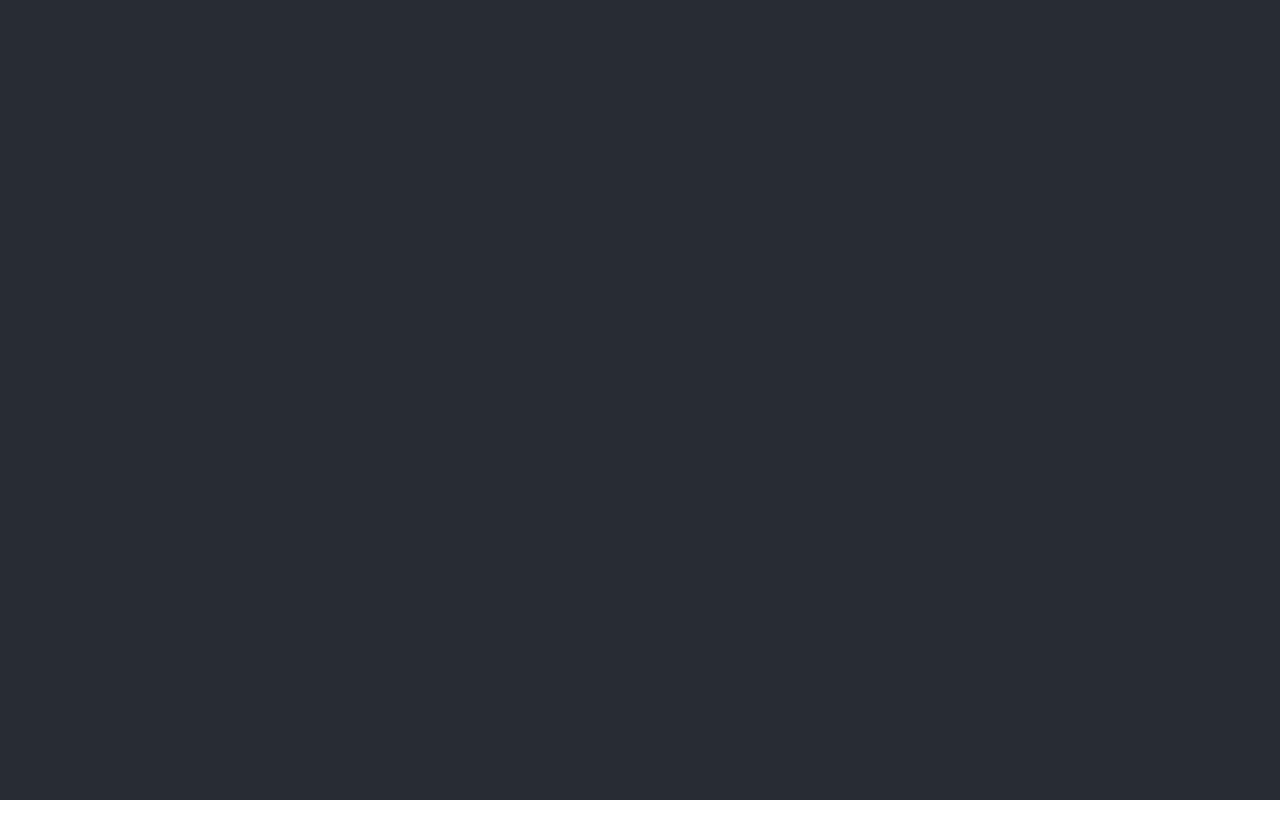
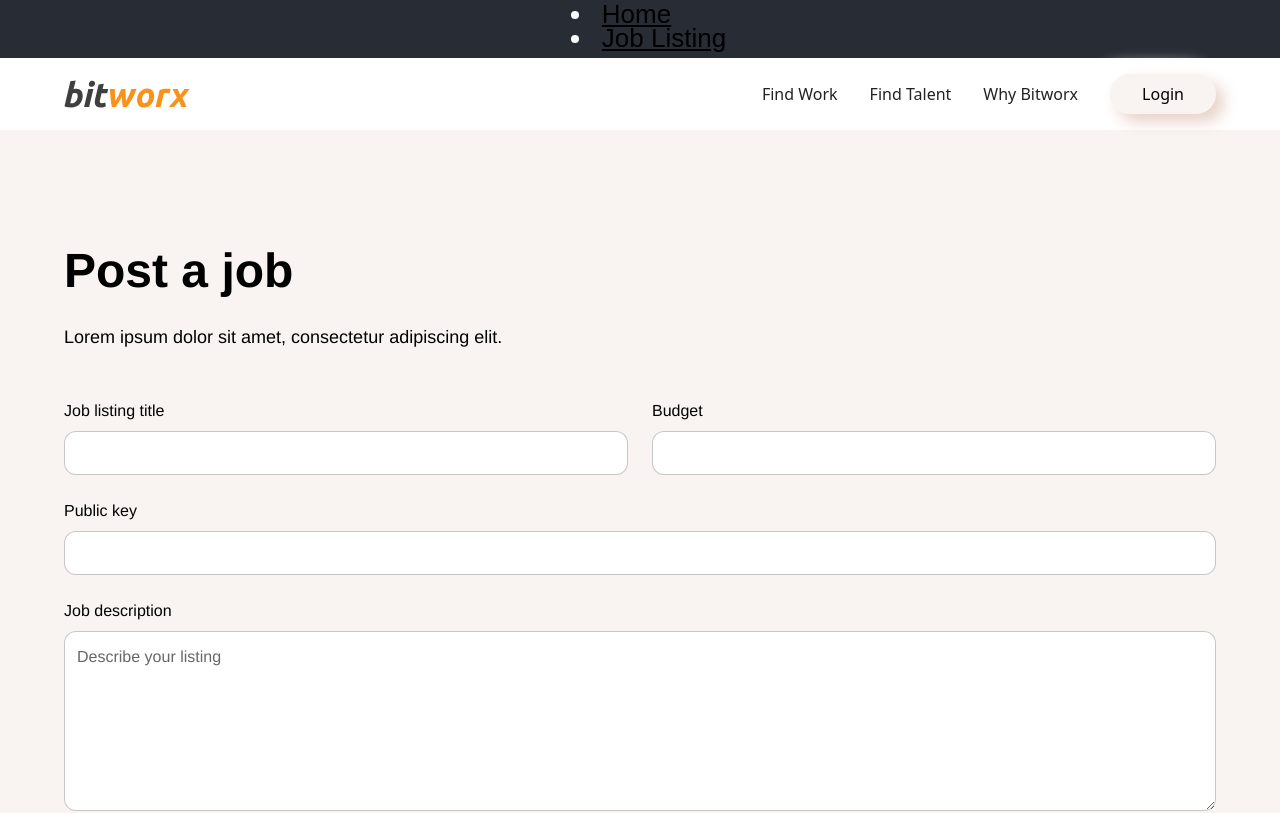
Before and after one commit to dillon-co/bitworks, a React (Create React App) app: page /job-listing in a window 1280 px wide. Shown: the top 813 px of the page. Built offline with nearby package versions, Linux system fonts and the light colour scheme; no server answers.

Commit message:
View update

```diff
--- a/package.json
+++ b/package.json
@@ -12,6 +12,7 @@
     "@types/react-dom": "^18.0.11",
     "react": "^18.2.0",
     "react-dom": "^18.2.0",
+    "react-router-dom": "^5.3.4",
     "react-scripts": "5.0.1",
     "typescript": "^4.9.5",
     "web-vitals": "^2.1.4"
@@ -39,5 +40,8 @@
       "last 1 firefox version",
       "last 1 safari version"
     ]
+  },
+  "devDependencies": {
+    "@types/react-router-dom": "^5.3.3"
   }
 }
--- a/src/App.tsx
+++ b/src/App.tsx
@@ -1,14 +1,35 @@
 import React from 'react';
+import { BrowserRouter as Router, Route, Switch, Link } from 'react-router-dom';
 import logo from './logo.svg';
 import './App.css';
+import IndexView from './views/IndexView';
+import JobListingView from './views/JobListingView';
+import './styles';
+import './scripts';
 
 function App() {
   return (
-    <div className="App">
-      <header className="App-header">
+    <Router>
+      <div className="App">
+        <header className="App-header">
+          <nav>
+            <ul>
+              <li>
+                <Link to="/">Home</Link>
+              </li>
+              <li>
+                <Link to="/job-listing">Job Listing</Link>
+              </li>
+            </ul>
+          </nav>
 
-      </header>
-    </div>
+          <Switch>
+            <Route exact path="/" component={IndexView} />
+            <Route path="/job-listing" component={JobListingView} />
+          </Switch>
+        </header>
+      </div>
+    </Router>
   );
 }
 
--- a/src/views/IndexView.js
+++ b/src/views/IndexView.js
@@ -2,10 +2,13 @@
 
 import React from 'react'
 import { createScope, map, transformProxies } from './helpers'
+import '../styles'
+import '../scripts'
+
 
 const scripts = [
   { loading: fetch("https://d3e54v103j8qbb.cloudfront.net/js/jquery-3.5.1.min.dc5e7f18c8.js?site=63f55220e76aa41c96709c83").then(body => body.text()), isAsync: false },
-  { loading: fetch("js/webflow.js").then(body => body.text()), isAsync: false },
+  { loading: fetch("../public/js/webflow.js").then(body => body.text()), isAsync: false },
 ]
 
 let Controller
--- a/src/views/JobListingView.js
+++ b/src/views/JobListingView.js
@@ -2,10 +2,12 @@
 
 import React from 'react'
 import { createScope, map, transformProxies } from './helpers'
+import '../styles'
+import '../scripts'
 
 const scripts = [
   { loading: fetch("https://d3e54v103j8qbb.cloudfront.net/js/jquery-3.5.1.min.dc5e7f18c8.js?site=63f55220e76aa41c96709c83").then(body => body.text()), isAsync: false },
-  { loading: fetch("js/webflow.js").then(body => body.text()), isAsync: false },
+  { loading: fetch("../public/js/webflow.js").then(body => body.text()), isAsync: false },
 ]
 
 let Controller
@@ -57,7 +59,7 @@ class JobListingView extends React.Component {
     }
 
     return (
-      <span>
+      <span style={{width: '100%'}}>
         <style dangerouslySetInnerHTML={{ __html: `
           @import url(/css/normalize.css);
           @import url(/css/webflow.css);
@@ -69,7 +71,7 @@ class JobListingView extends React.Component {
             -moz-osx-font-smoothing: grayscale;
           }
         ` }} />
-        <span className="af-view">
+        <span className="af-view" >
           <div>
             <div className="af-class-page-wrapper">
               <div className="af-class-global-styles w-embed">
```
Also changed, not shown: src/App.css, 1 other file (tests, documents, lock files or other folders).
